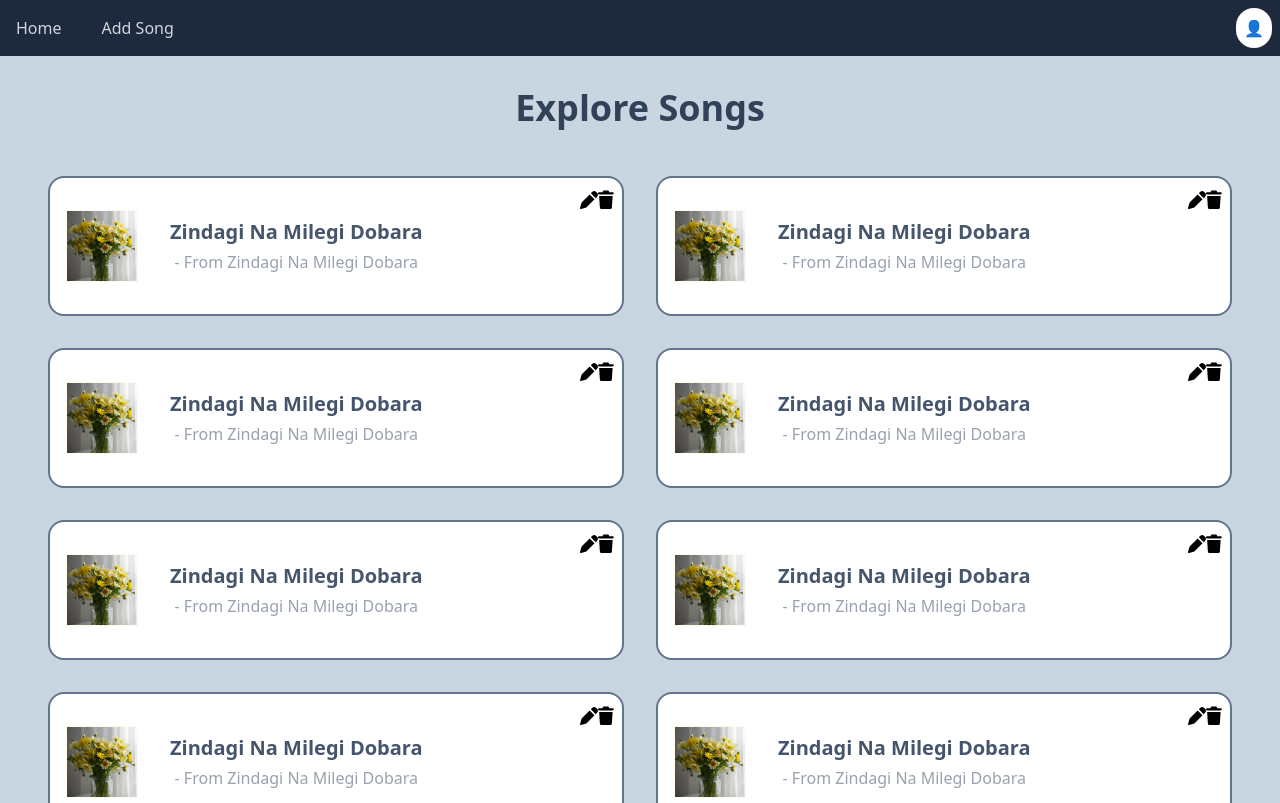
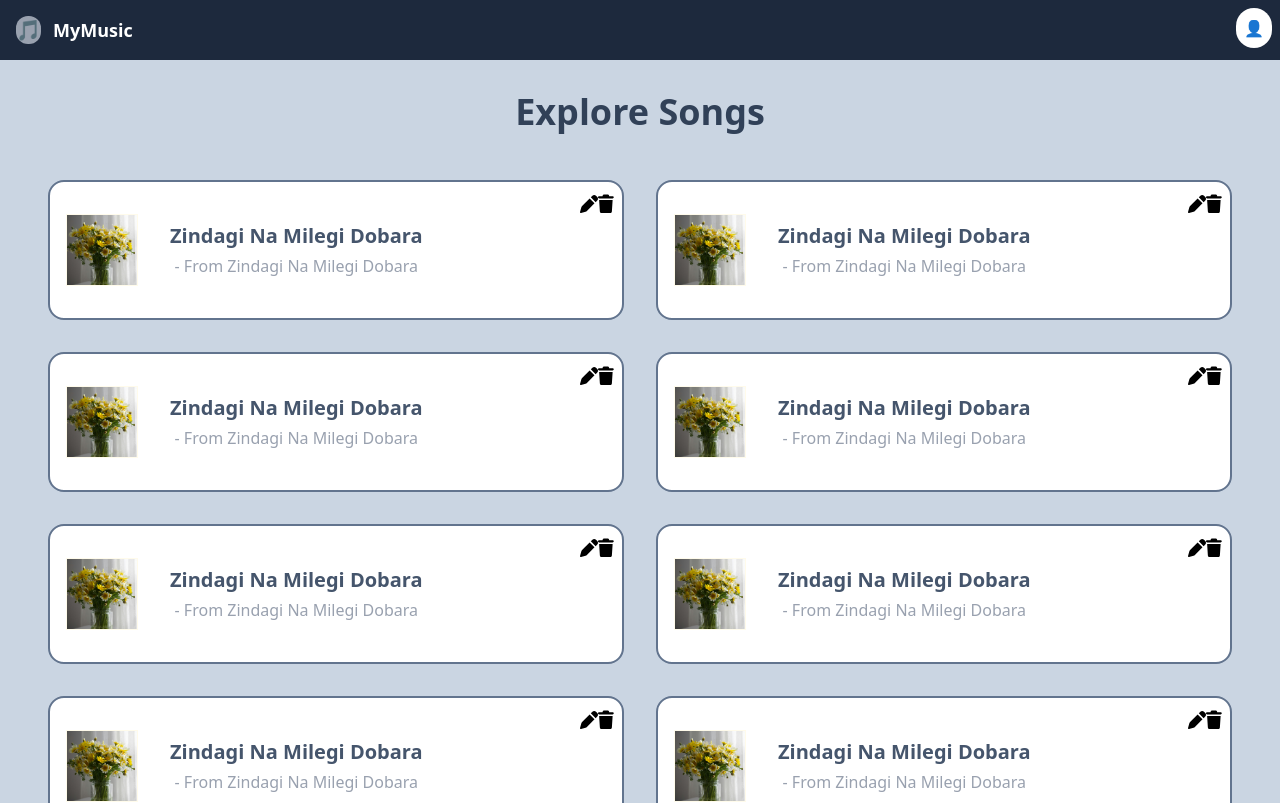
Before and after one commit to SanyuktaYadav/music-mern-app, a React (Vite) app in the folder music-frontend/: page / in a window 1280 px wide. Shown: the top 803 px of the page. Built offline with nearby package versions, Linux system fonts and the light colour scheme.

Commit message:
Added My Music logo in navbar

```diff
--- a/music-frontend/src/components/NavBar.jsx
+++ b/music-frontend/src/components/NavBar.jsx
@@ -6,6 +6,8 @@ const NavBar = () => {
     const dropdownRef = useRef(null);
     const [isOpen, setIsOpen] = useState(false);
     const toggleDropdown = () => setIsOpen(!isOpen);
+    const isLoggedIn = true;
+    const isAdmin = false;
 
     useEffect(() => {
         const handleClickOutside = (event) => {
@@ -22,14 +24,18 @@ const NavBar = () => {
 
     return (
         <nav className="flex bg-slate-800 justify-between">
-            <div className="flex gap-2">
-                <Link to="/" className="p-4 text-gray-300 cursor-pointer">Home</Link>
-                <Link to="/AddSong" className="p-4 text-gray-300 cursor-pointer">Add Song</Link>
-            </div>
-            <div className="flex items-center px-2 cursor-pointer text-xl">
+            <div className="flex gap-2 p-4 items-center">
+                <Link to="/" className="flex items-center space-x-3 text-gray-300 hover:text-white">
+                    <div className="bg-gray-400 text-black rounded-xl flex items-center justify-center text-xl font-bold">
+                        🎵
+                    </div>
+                    <span className="text-white text-lg font-semibold">MyMusic</span>
+                </Link>
+                {isAdmin && <Link to="/AddSong" className="p-4 text-gray-300 cursor-pointer">Add Song</Link>}
             </div>
 
             <div ref={dropdownRef} className="relative inline-block text-left">
+                {!isLoggedIn && <Link to="/Login" className="p-4 text-gray-300 cursor-pointer">Log In</Link>}
                 {/* Trigger Button */}
                 <button
                     onClick={toggleDropdown}
@@ -43,7 +49,6 @@ const NavBar = () => {
                     <div className="absolute mt-2 right-0 w-40 bg-white border border-gray-300 rounded-md shadow-lg z-50">
                         <ul className="py-1 text-gray-700">
                             <li className="px-4 py-2 hover:bg-gray-100 cursor-pointer">Profile</li>
-                            <li className="px-4 py-2 hover:bg-gray-100 cursor-pointer">Settings</li>
                             <li
                                 onClick={() => {
                                     navigate("/")
```
